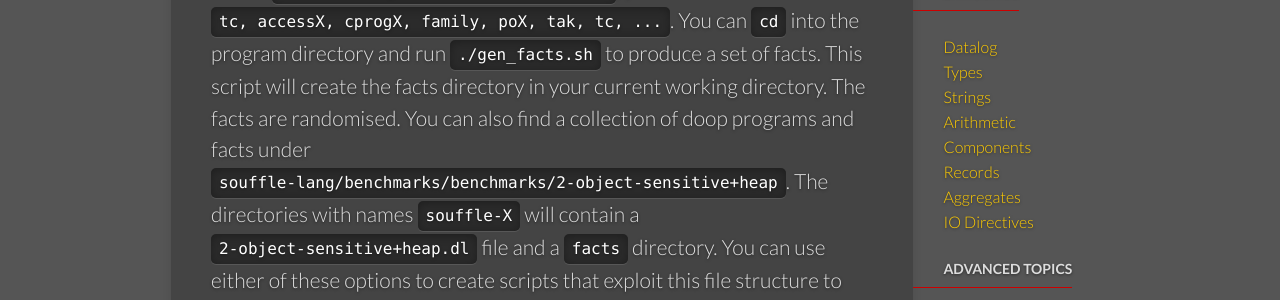
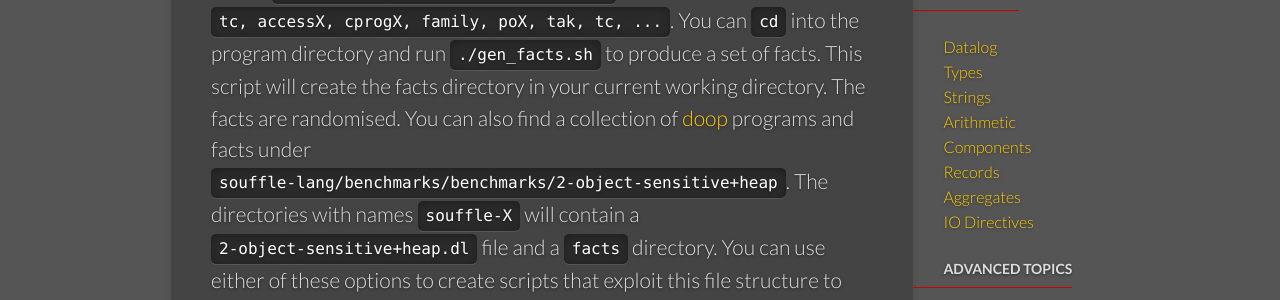
Before and after one commit to souffle-lang/souffle-lang.github.io, a Jekyll site: the page built from _docs/benchmarks.md, in a window 1280 px wide and 900 px high. Shown: the part 449-749 px from the top of the window. Built offline with Jekyll 4.4.1, drawn with Linux system fonts in a browser that asks for light colours; part of the change alters nothing that is shown.

```diff
--- a/_docs/benchmarks.md
+++ b/_docs/benchmarks.md
@@ -9,7 +9,7 @@ There are some tools available under `benchmarks` that make it easy for you to c
 ## Available Benchmark Programs
 
 Under `souffle-lang/benchmarks/benchmarks`, you can use `tc, accessX, cprogX, family, poX, tak, tc, ...`. You can `cd` into the program directory and run `./gen_facts.sh` to produce a set of facts. This script will create the facts directory in your current working directory. The facts are randomised.
-You can also find a collection of doop programs and facts under `souffle-lang/benchmarks/benchmarks/2-object-sensitive+heap`. The directories with names `souffle-X` will contain a `2-object-sensitive+heap.dl` file and a `facts` directory.
+You can also find a collection of [doop](http://doop.program-analysis.org/benchmarks.html) programs and facts under `souffle-lang/benchmarks/benchmarks/2-object-sensitive+heap`. The directories with names `souffle-X` will contain a `2-object-sensitive+heap.dl` file and a `facts` directory.
 You can use either of these options to create scripts that exploit this file structure to run a series of customised benchmarks.
 
 ## Available Scripts
```
